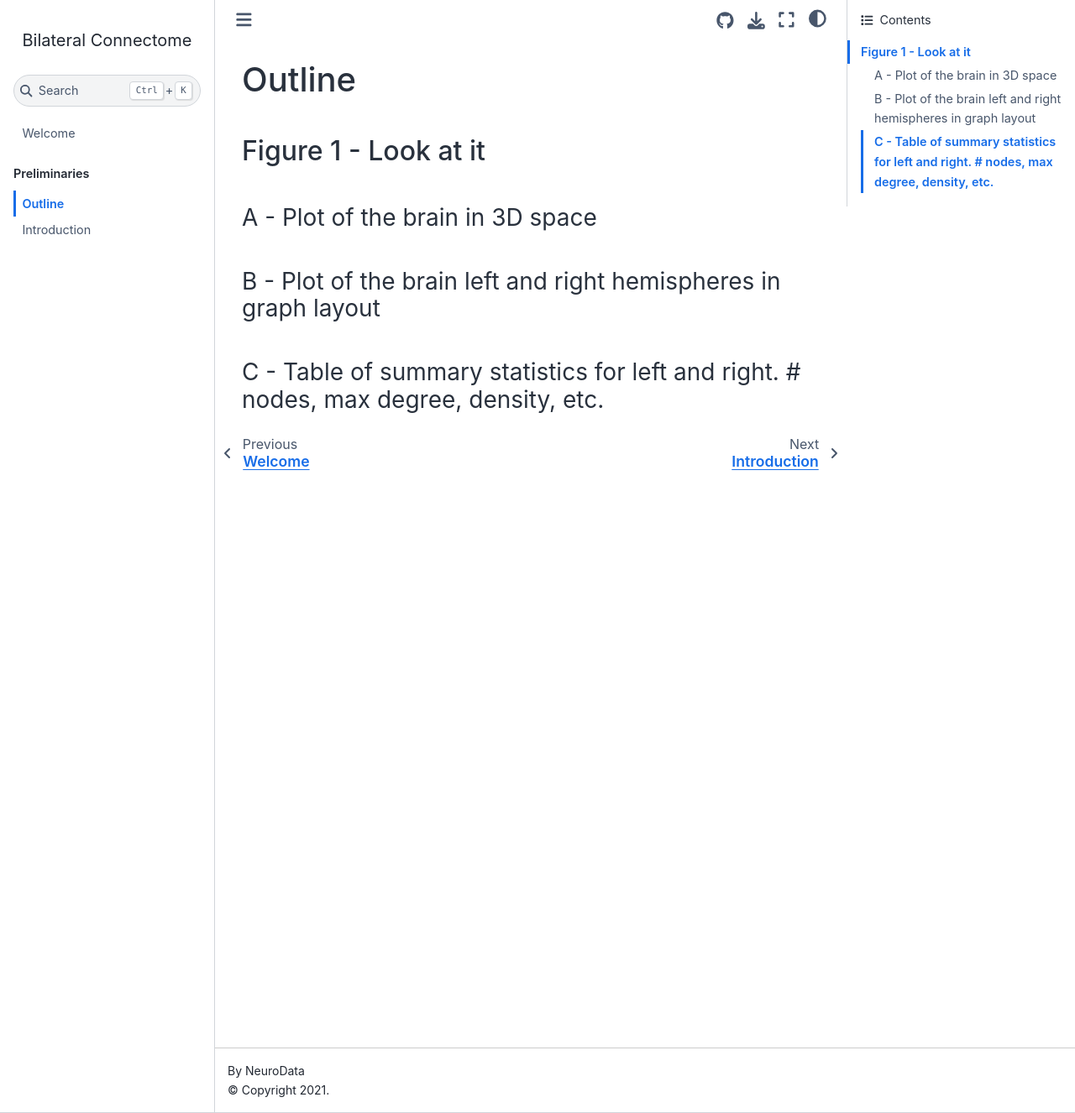
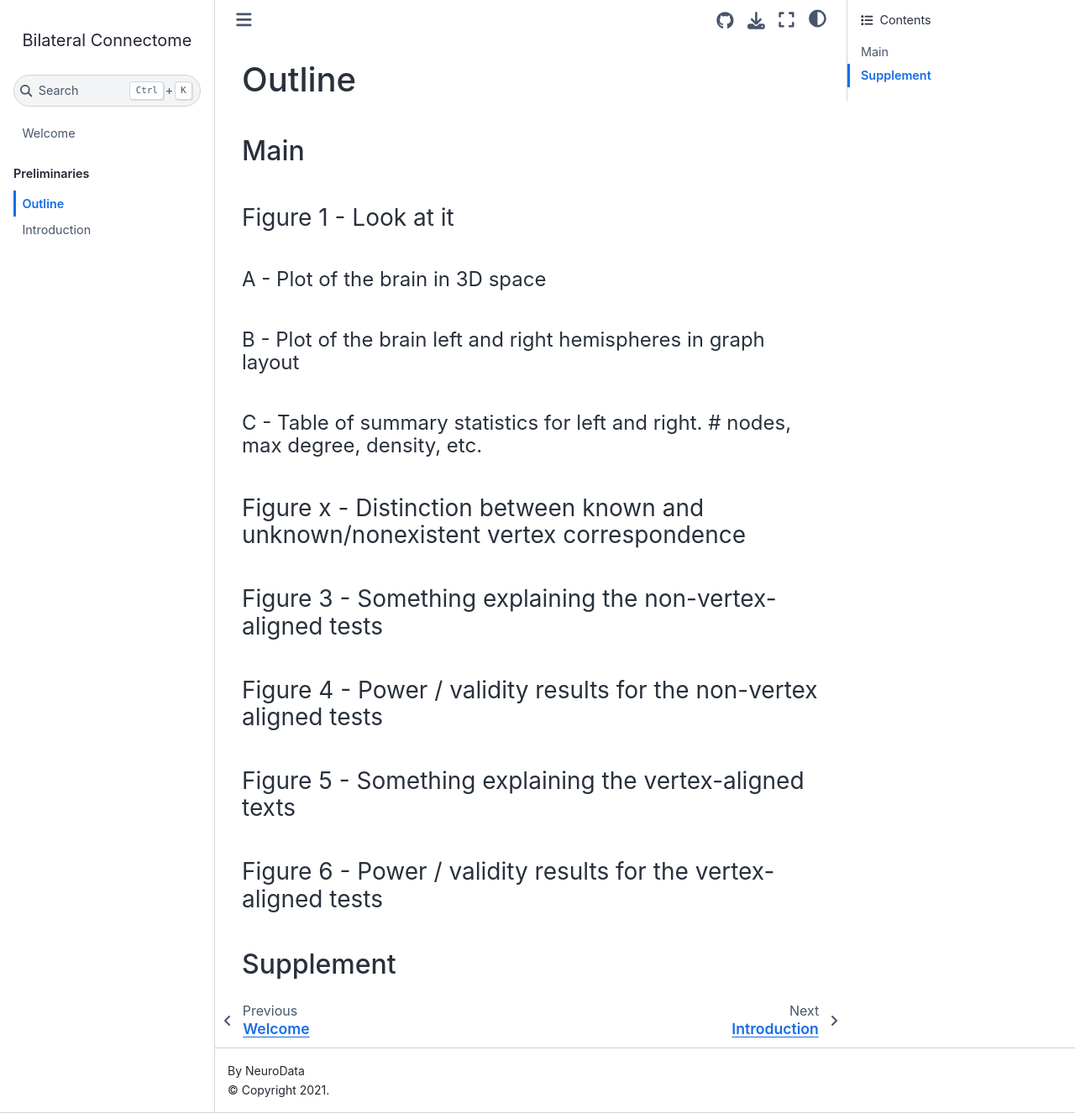
Before and after one commit to neurodata/bilateral-connectome, a Jupyter Book: the page built from docs/outline.md, in a window 1280 px wide and 1326 px high. Shown: the whole window at 84% size. Built offline with Jupyter Book 1.0.4 settings and Sphinx 7.4.7 and the Sphinx Book theme 1.1.4, drawn with Linux system fonts in a browser that asks for light colours.

Commit message:
update outline

```diff
--- a/docs/outline.md
+++ b/docs/outline.md
@@ -1,6 +1,19 @@
 # Outline
 
-## Figure 1 - Look at it
-### A - Plot of the brain in 3D space
-### B - Plot of the brain left and right hemispheres in graph layout
-### C - Table of summary statistics for left and right. # nodes, max degree, density, etc.
+## Main
+### Figure 1 - Look at it
+#### A - Plot of the brain in 3D space
+#### B - Plot of the brain left and right hemispheres in graph layout
+#### C - Table of summary statistics for left and right. # nodes, max degree, density, etc.
+
+### Figure x - Distinction between known and unknown/nonexistent vertex correspondence
+
+### Figure 3 - Something explaining the non-vertex-aligned tests
+
+### Figure 4 - Power / validity results for the non-vertex aligned tests
+
+### Figure 5 - Something explaining the vertex-aligned texts
+
+### Figure 6 - Power / validity results for the vertex-aligned tests
+
+## Supplement
```
